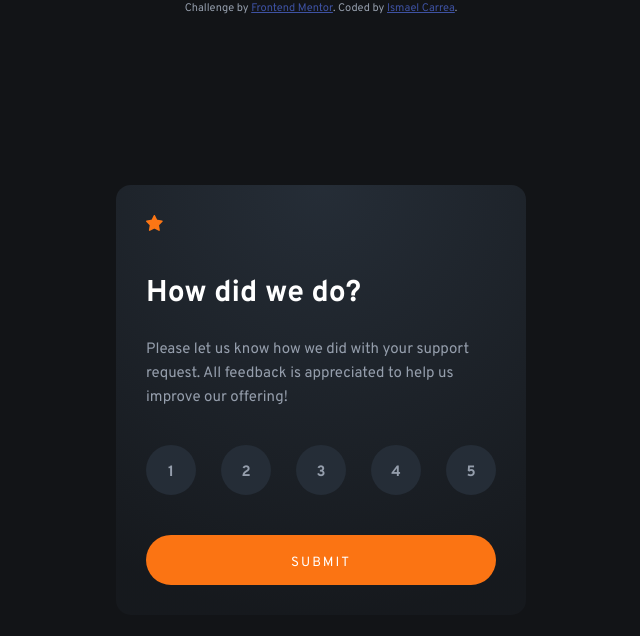
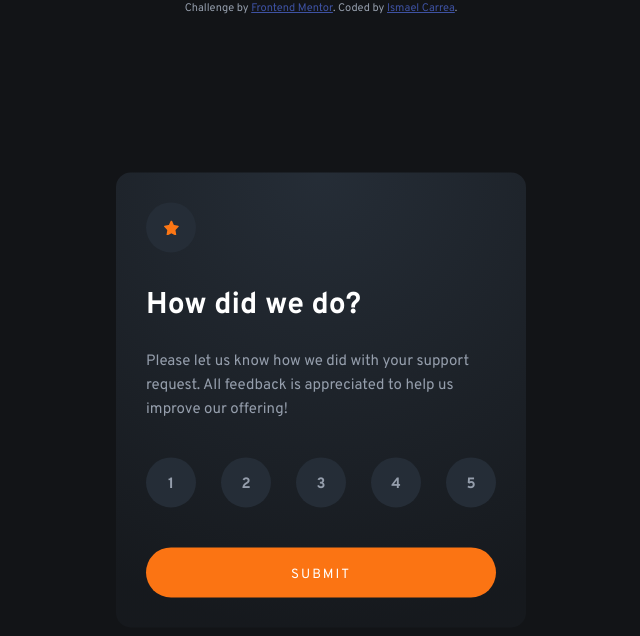
Before and after one commit to Isma1306/interactive-rating-component, an Angular app in the folder rating/: page / in a window 1280 px wide. Shown: the top 636 px of the page, without its empty margins (319-959 px from the left). Built offline with nearby package versions, Linux system fonts and the light colour scheme.

Commit message:
Fixed the star not showing on the rating form

```diff
--- a/rating/src/app/rating-form/rating-form.component.css
+++ b/rating/src/app/rating-form/rating-form.component.css
@@ -1,6 +1,10 @@
 .num img {
   height: 15px;
   width: 15px;
+}
+
+.star {
+  background-color: hsl(216, 12%, 54%);
 }
 
 .form {
--- a/rating/src/app/rating-form/rating-form.component.html
+++ b/rating/src/app/rating-form/rating-form.component.html
@@ -1,7 +1,7 @@
 <!-- Rating state start -->
 <div class="rating-card">
   <div class="info">
-    <div class="star"><img src="../assets/images/icon-star.svg" alt="" srcset=""></div>
+    <div class="num"><img src="../../assets/images/icon-star.svg" alt="" srcset=""></div>
 
     <h1>How did we do?</h1>
     <p>Please let us know how we did with your support request. All feedback is appreciated
```
Also changed, not shown: 4 other files (tests, documents, lock files or other folders).
